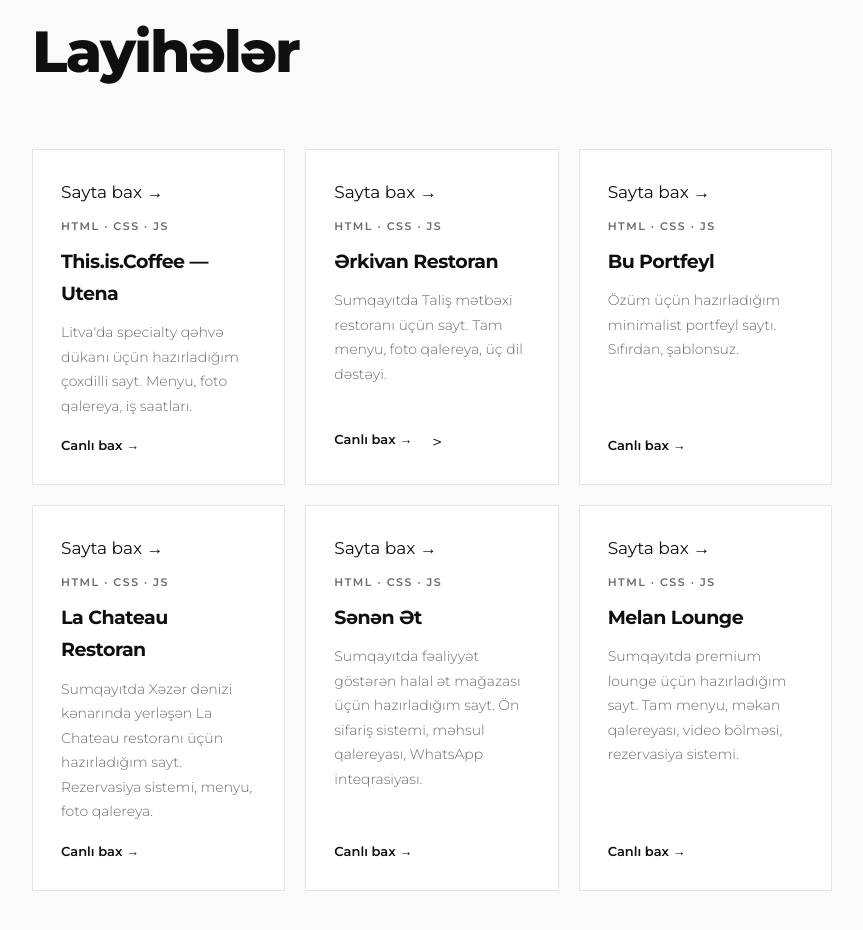
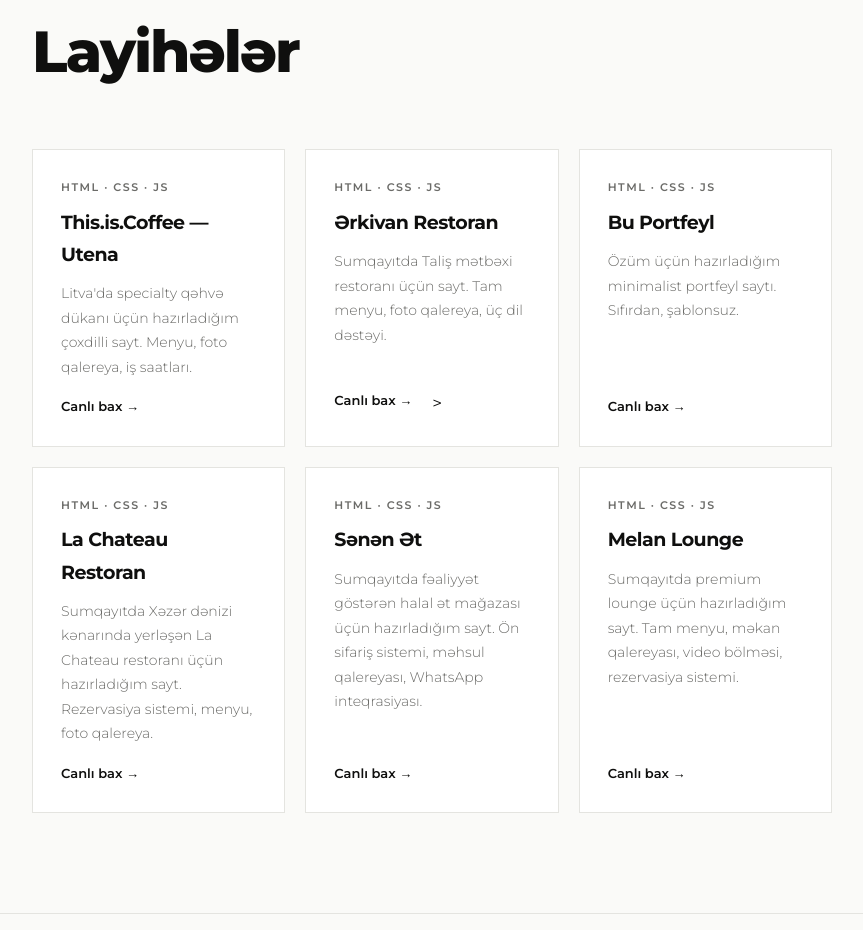
Before and after one commit to Elleo15/myportfile, a plain HTML site: page index.html in a window 1280 px wide. Shown: the part 1549-2479 px from the top of the page, without its empty margins (208-1071 px from the left). Drawn offline with Linux system fonts and the light colour scheme.

Commit message:
Update index.html

```diff
--- a/index.html
+++ b/index.html
@@ -193,7 +193,6 @@
       <div class="projects-grid">
         <!-- Layihə 1 ── linkləri dəyişmək üçün href-ləri yenilə -->
         <div class="project-card fade-in">
-          <div class="preview">Sayta bax →</div>
           <span class="project-meta">HTML · CSS · JS</span>
           <h3 data-key="p1_title">This.is.Coffee — Utena</h3>
           <p data-key="p1_desc">
@@ -212,7 +211,6 @@
 
         <!-- Layihə 2 -->
         <div class="project-card fade-in">
-          <div class="preview">Sayta bax →</div>
           <span class="project-meta">HTML · CSS · JS</span>
           <h3 data-key="p2_title">Ərkivan Restoran</h3>
           <p data-key="p2_desc">
@@ -233,7 +231,6 @@
 
         <!-- Layihə 3 -->
         <div class="project-card fade-in">
-          <div class="preview">Sayta bax →</div>
           <span class="project-meta">HTML · CSS · JS</span>
           <h3 data-key="p3_title">Bu Portfeyl</h3>
           <p data-key="p3_desc">
@@ -247,7 +244,6 @@
         </div>
         <!-- Layihə 4 -->
         <div class="project-card fade-in">
-          <div class="preview">Sayta bax →</div>
           <span class="project-meta">HTML · CSS · JS</span>
           <h3 data-key="p4_title">La Chateau Restoran</h3>
           <p data-key="p4_desc">Sumqayıtda Xəzər dənizi kənarında yerləşən La Chateau restoranı üçün hazırladığım sayt. Rezervasiya sistemi, menyu, foto qalereya.</p>
@@ -257,7 +253,6 @@
         </div>
         <!-- Layihə 5 -->
         <div class="project-card fade-in">
-          <div class="preview">Sayta bax →</div>
           <span class="project-meta">HTML · CSS · JS</span>
           <h3 data-key="p5_title">Sənən Ət</h3>
           <p data-key="p5_desc">Sumqayıtda fəaliyyət göstərən halal ət mağazası üçün hazırladığım sayt. Ön sifariş sistemi, məhsul qalereyası, WhatsApp inteqrasiyası.</p>
@@ -267,7 +262,6 @@
         </div>
         <!-- Layihə 6 -->
       <div class="project-card fade-in">
-        <div class="preview">Sayta bax →</div>
           <span class="project-meta">HTML · CSS · JS</span>
           <h3 data-key="p6_title">Melan Lounge</h3>
           <p data-key="p6_desc">Sumqayıtda premium lounge üçün hazırladığım sayt. Tam menyu, məkan qalereyası, video bölməsi, rezervasiya sistemi.</p>
```
